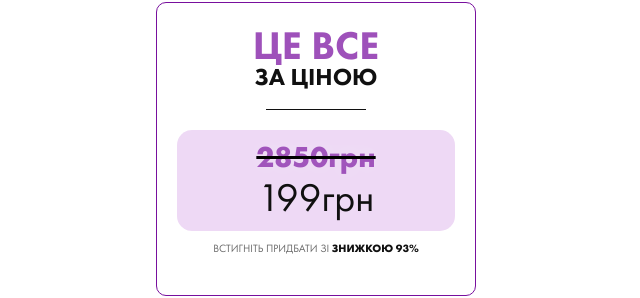
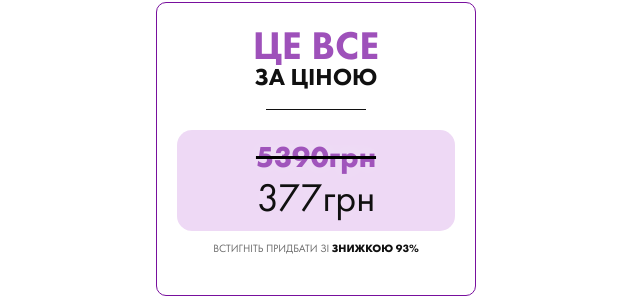
Before and after one commit to RomanIsaiev/work-website-26, a website built with Vite: page index.html in a window 1280 px wide. Shown: the part 4786-5084 px from the top of the page, 324-964 px from the left. Built offline with nearby package versions, Linux system fonts and the light colour scheme; a script that the page names is missing.

Commit message:
changeprice

```diff
--- a/index.html
+++ b/index.html
@@ -347,8 +347,8 @@
               <span>за ціною</span>
             </h3>
             <div class="second-wrapper">
-              <p class="old-price">2850грн</p>
-              <p class="new-price">199грн</p>
+              <p class="old-price">5390грн</p>
+              <p class="new-price">377грн</p>
             </div>
             <p class="price-description" id="form">
               Встигніть придбати зі <span>знижкою 93%</span>
```
